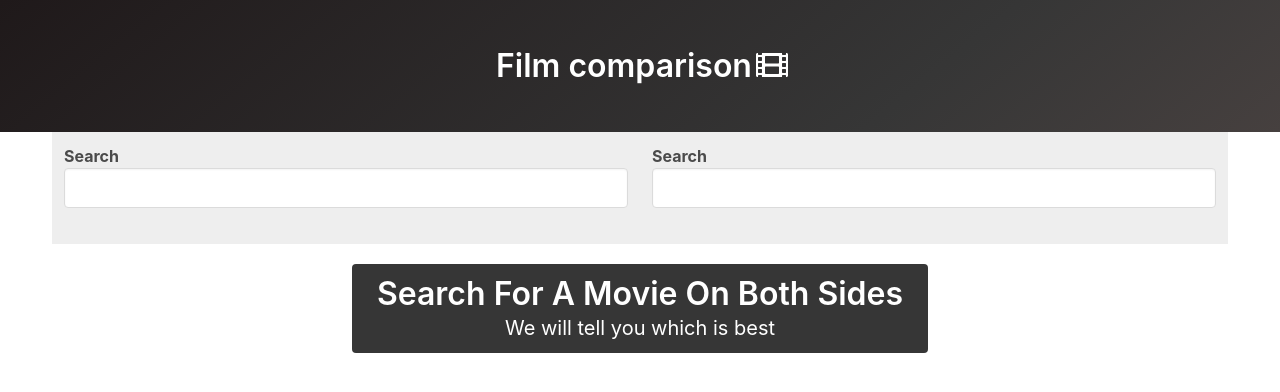
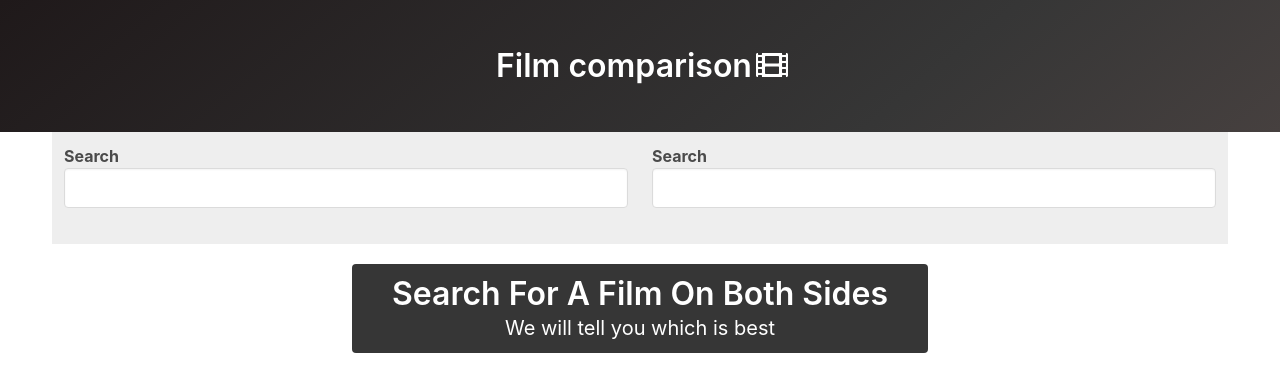
Before and after one commit to markok96/film_comparison, a plain HTML site: page index.html in a window 1280 px wide. Drawn offline with nearby package versions, Linux system fonts and the light colour scheme.

Commit message:
html update

```diff
--- a/index.html
+++ b/index.html
@@ -36,7 +36,7 @@
         </div>
 
         <div class="column is-half notification is-dark tutorial">
-            <h1 class="title">Search For A Movie On Both Sides</h1>
+            <h1 class="title">Search For A Film On Both Sides</h1>
             <p class="subtitle">We will tell you which is best</p>
         </div>
     </div>
```
